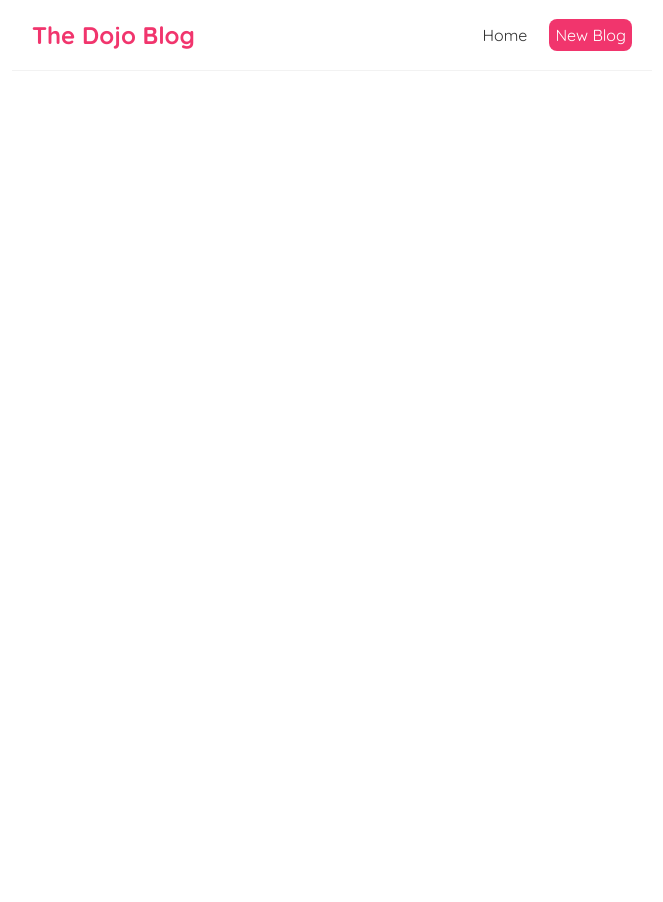
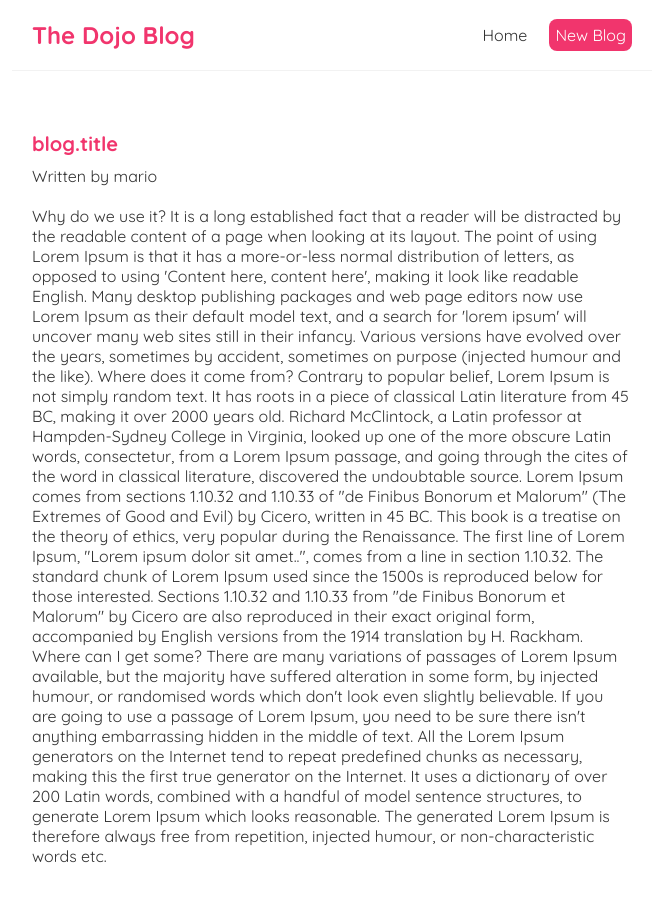
Before and after one commit to VictoryBlue/PersonalProject, a React (Create React App) app: page /blogs/1 in a window 1280 px wide. Shown: the top 902 px of the page, without its empty margins (308-971 px from the left). Before the commit the page ends 800 px from the top, so only its background shows below. Built offline with nearby package versions, Linux system fonts and the light colour scheme; data requests are answered from the project's data file; the HTML template or start-up script is replaced by a standard one.

Commit message:
增加blog细节

```diff
--- a/src/App.js
+++ b/src/App.js
@@ -3,6 +3,7 @@
 import Home from './Home';
 import { BrowserRouter as Router, Route, Switch } from 'react-router-dom';
 import Create from './Create';
+import BlogDetails from './BlogDetails';
 
 function App() {
   return (
@@ -12,10 +13,13 @@
         <div className="content">
           <Switch>
             <Route exact path="/">
-              <Home></Home>
+              <Home />
             </Route>
             <Route path="/create">
-              <Create></Create>
+              <Create />
+            </Route>
+            <Route path="/blogs/:id">
+              <BlogDetails />
             </Route>
           </Switch>
         </div>
--- /dev/null
+++ b/src/BlogDetails.js
@@ -0,0 +1,26 @@
+import { useParams } from 'react-router-dom';
+import useFetch from './useFetch';
+
+const BlogDetails = () => {
+  const { id } = useParams();
+  const {
+    data: blog,
+    error,
+    isPending,
+  } = useFetch('http://localhost:8000/blogs/' + id);
+  return (
+    <div className="blog-details">
+      {isPending && <div>Loading...</div>}
+      {error && <div>error</div>}
+      {blog && (
+        <article>
+          <h2>blog.title</h2>
+          <p>Written by {blog.author}</p>
+          <div>{blog.body}</div>
+        </article>
+      )}
+    </div>
+  );
+};
+
+export default BlogDetails;
--- a/src/BlogList.js
+++ b/src/BlogList.js
@@ -1,15 +1,15 @@
-const BlogList = ({ blogs, title}) => {
+import { Link } from 'react-router-dom';
 
-
+const BlogList = ({ blogs, title }) => {
   return (
     <div className="blog-list">
       <h2>{title}</h2>
       {blogs.map((blog) => (
         <div className="blog-preview" key={blog.id}>
-          <h2>{blog.title}</h2>
-          <p>written by {blog.author}</p>
-
-
+          <Link to={`/blogs/${blog.id}`}>
+            <h2>{blog.title}</h2>
+            <p>written by {blog.author}</p>
+          </Link>
         </div>
       ))}
     </div>
--- a/src/Home.js
+++ b/src/Home.js
@@ -1,4 +1,3 @@
-import { useState, useEffect } from 'react';
 import BlogList from './BlogList';
 import useFetch from './useFetch';
 
@@ -12,7 +11,7 @@
   return (
     <div className="home">
       {error && <div> {error} </div>}
-      {isPending && <div>Loading</div>}
+      {isPending && <div>Loading...</div>}
       {blogs && <BlogList blogs={blogs} title={'All Blogs'}></BlogList>}
     </div>
   );
--- a/src/index.css
+++ b/src/index.css
@@ -1,9 +1,9 @@
-@import url("https://fonts.googleapis.com/css2?family=Quicksand:wght@300;400;500;600;700&display=swap");
+@import url('https://fonts.googleapis.com/css2?family=Quicksand:wght@300;400;500;600;700&display=swap');
 
 /* base styles */
 * {
   margin: 0;
-  font-family: "Quicksand";
+  font-family: 'Quicksand';
   color: #333;
 }
 .navbar {
@@ -49,3 +49,26 @@
   color: #f1356d;
   margin-bottom: 8px;
 }
+
+.blog-preview a {
+  text-decoration: none;
+}
+
+
+/* blog details page */
+.blog-details h2 {
+  font-size: 20px;
+  color: #f1356d;
+  margin-bottom: 10px;
+}
+.blog-details div {
+  margin: 20px 0;
+}
+.blog-details button {
+  background: #f1356d;
+  color: #fff;
+  border: 0;
+  padding: 8px;
+  border-radius: 8px;
+  cursor: pointer;
+}
--- a/src/useFetch.js
+++ b/src/useFetch.js
@@ -5,8 +5,9 @@
   const [error, setError] = useState(null);
 
   useEffect(() => {
+    const abortCont = new AbortController();
     setTimeout(() => {
-      fetch(url)
+      fetch(url, { signal: abortCont.signal })
         .then((res) => {
           if (!res.ok) {
             throw Error('could not fetch the data for that resource');
@@ -19,11 +20,16 @@
           setError(null);
         })
         .catch((err) => {
-          setError(err.message);
-          setIsPending(false);
+          if (err.name === 'AbortError') {
+            console.log('fetch aborted');
+          } else {
+            setError(err.message);
+            setIsPending(false);
+          }
         });
     }, 1000);
   }, [url]);
+
   return { data, isPending, error };
 };
 
```
